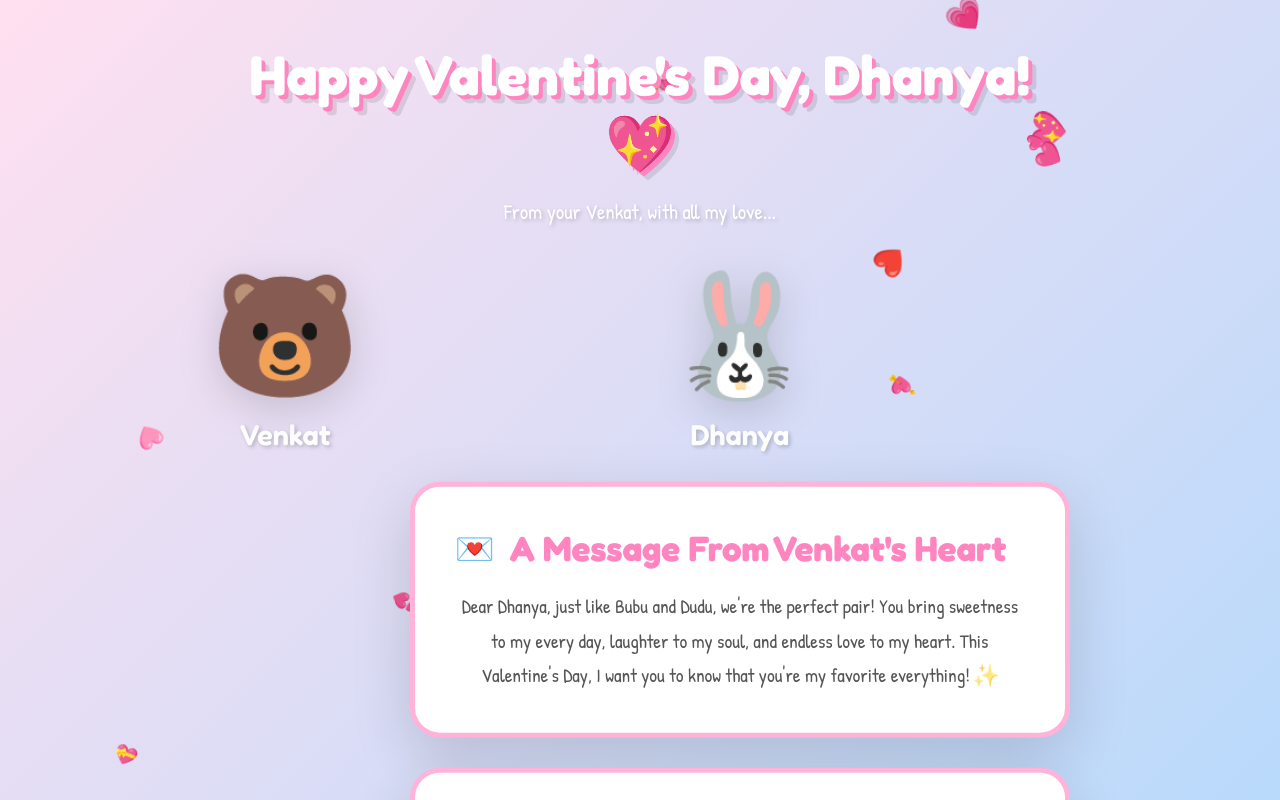
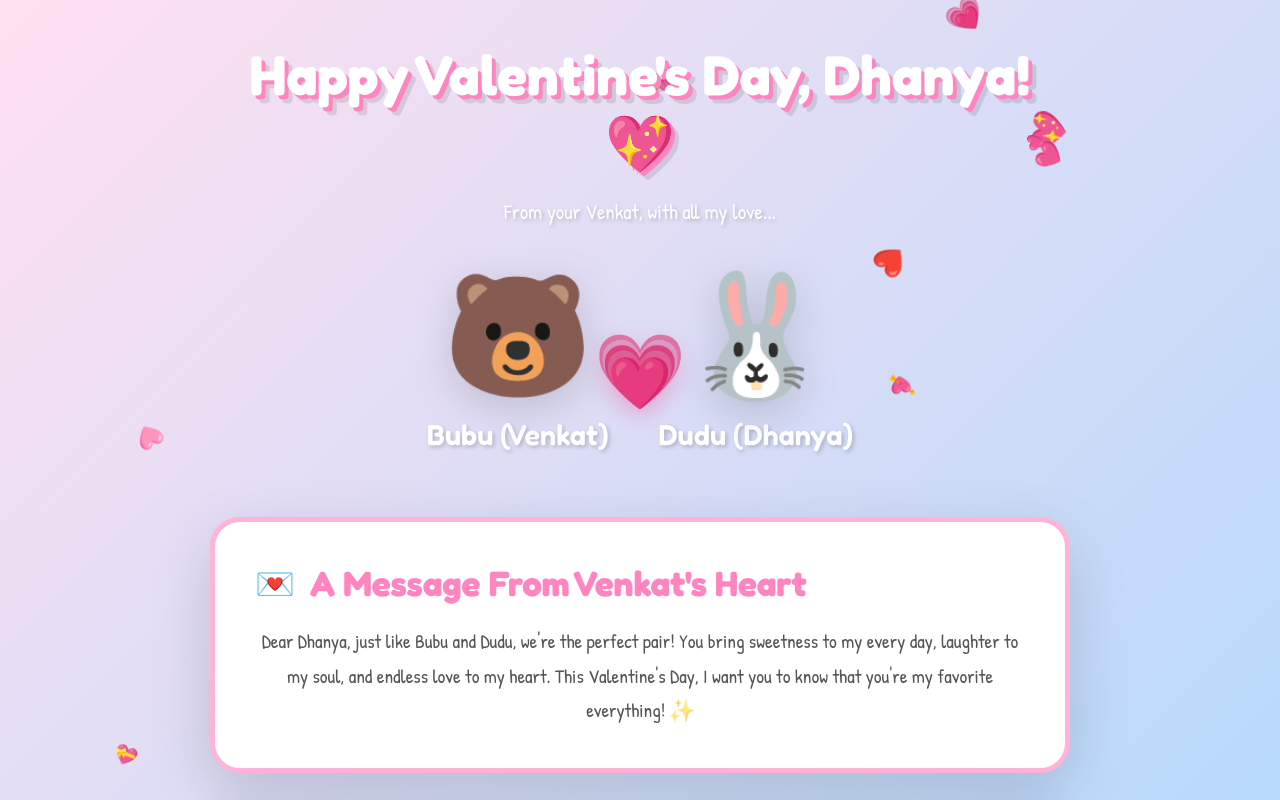
Before and after one commit to rangasaivenkat/venkat, a plain HTML site: page index.html in a window 1280 px wide. Shown: the top 800 px of the page. Drawn offline with Linux system fonts and the light colour scheme.

Commit message:
Update index.html

```diff
--- a/index.html
+++ b/index.html
@@ -479,12 +479,12 @@
         <div class="characters">
             <div class="character" onclick="characterTalk('bubu')">
                 <span class="character-icon">🐻</span>
-                <div class="character-name">Venkat</div>
+                <div class="character-name">Bubu (Venkat)</div>
             </div>
             <div class="heart-connector">💗</div>
             <div class="character" onclick="characterTalk('dudu')">
                 <span class="character-icon">🐰</span>
-                <div class="character-name">Dhanya <div>
+                <div class="character-name">Dudu (Dhanya)</div>
             </div>
         </div>
 
```
